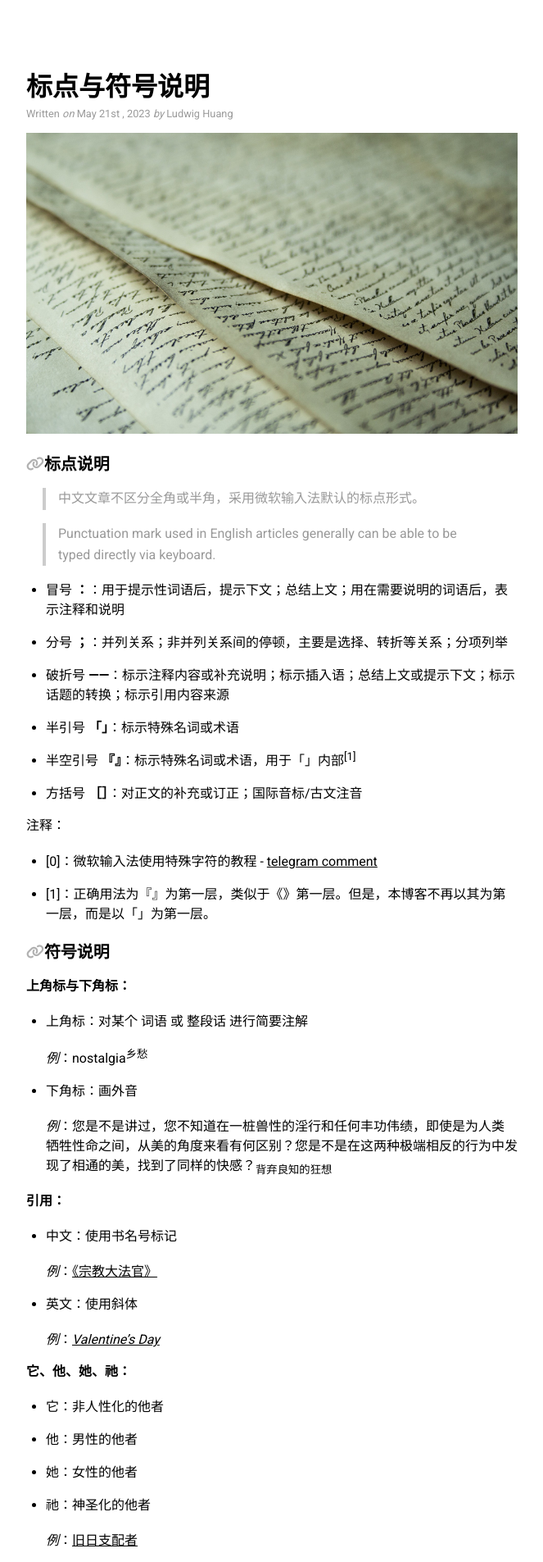
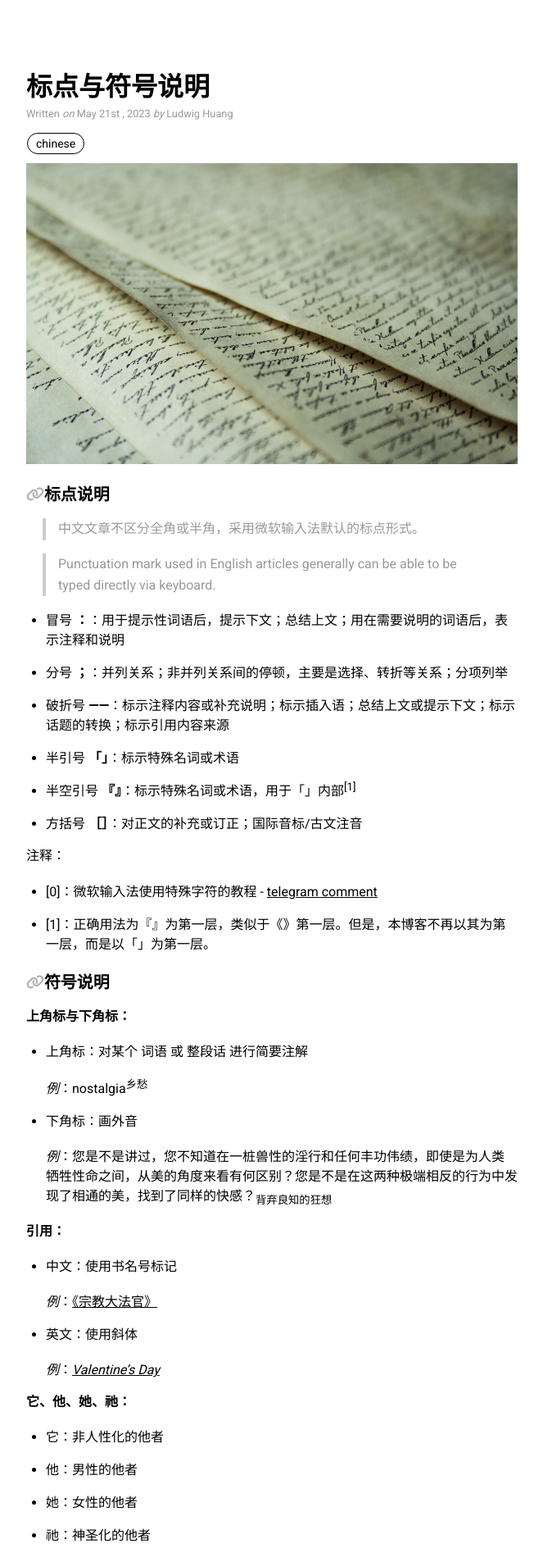
Before and after one commit to huang-feiyu/huang-feiyu.github.io, a Jekyll site: the page built from _posts/2023-05-21-blog-protocol.md, in a window 1280 px wide. Shown: the top 1905 px of the page at 82% size, without its empty margins (308-971 px from the left). Built offline with Jekyll 4.4.1, drawn with Linux system fonts in a browser that asks for light colours; nearby versions of some CDN libraries; formulas are drawn with MathJax 3; a script that is not in the unit is left out.

Commit message:
feat: add tags to the top of post

```diff
--- a/_layouts/post.html
+++ b/_layouts/post.html
@@ -3,12 +3,21 @@ layout: default
 ---
 
 <div class="post-content">
+
   <h1>
     {{ page.title }}
   </h1>
+
   {% if site.hide_post_date != true %}
     {% include post-date.html %}
   {% endif %}
+
+  {% for tag in page.tags %}
+    <div class="tags">
+      <a class="tag" href="/tags#{{ tag }}" title="{{ tag }}">{{ tag }}</a>
+    </div>
+  {% endfor %}
+
   {% if page.image %}
     <div class="featured-image">
       <img src="{{ site.github.url }}/assets/img/{{ page.image }}">
--- a/_sass/_post.scss
+++ b/_sass/_post.scss
@@ -116,3 +116,20 @@
 .post-navigation .holder {
   text-decoration: none;
 }
+
+.tags a, .tags .tag {
+  display: inline-block;
+  border: 1px solid rgb(0, 0, 0);
+  border-radius: 999em;
+  padding: 0 10px 0 10px;
+  color: #000000;
+  line-height: 24px;
+  font-size: 14px;
+  text-decoration: none;
+  margin: 0 1px;
+  margin-bottom: 6px;
+  cursor: pointer;
+}
+.tags a:hover {
+  opacity: 0.5;
+}
```
